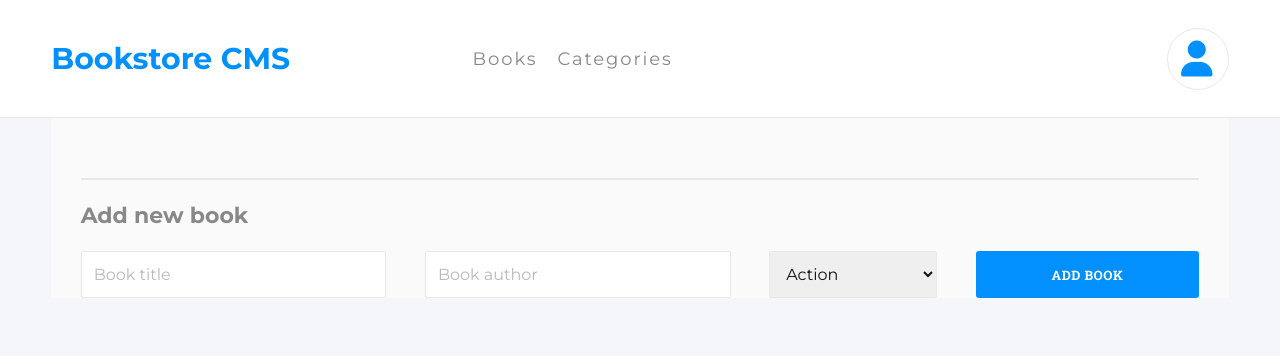
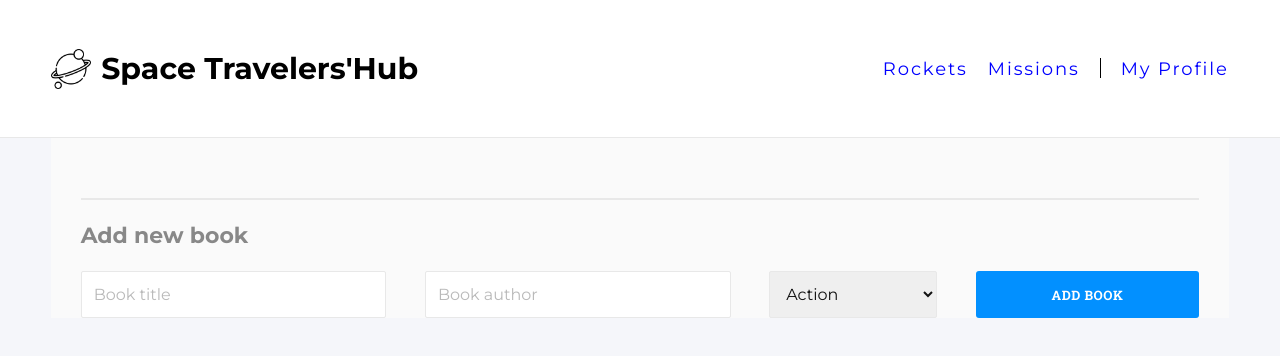
Before and after one commit to mohamed20163858/spacex-traveles-hub, a React (Create React App) app: page / in a window 1280 px wide. Shown: the top 356 px of the page. Built offline with nearby package versions, Linux system fonts and the light colour scheme; no server answers.

Commit message:
finish navbar

```diff
--- a/package.json
+++ b/package.json
@@ -17,6 +17,7 @@
     "react-router-dom": "^6.4.1",
     "react-scripts": "5.0.1",
     "redux": "^4.2.0",
+    "redux-logger": "^3.0.6",
     "redux-thunk": "^2.4.1",
     "web-vitals": "^2.1.4"
   },
--- a/src/components/Navbar.css
+++ b/src/components/Navbar.css
@@ -14,6 +14,18 @@ body {
   padding-top: 0;
   margin: 0;
   background-color: #f5f6fa;
+}
+
+.logo {
+  display: flex;
+  gap: 10px;
+  align-items: center;
+}
+
+.logo p {
+  color: black;
+  font-size: 30px;
+  font-weight: 700;
 }
 
 .outer {
@@ -39,20 +51,21 @@ body {
   color: rgb(51, 230, 230);
 }
 
-.outer .inner-2 {
-  width: 40vw;
-}
-
 .outer .inner-1 a,
 .outer .inner-2 a {
   text-decoration: none;
 }
 
 .outer .inner-2 a {
-  color: rgb(18, 18, 18);
-  opacity: 0.5;
+  color: blue;
   font-size: 18px;
   letter-spacing: 1.9px;
+}
+
+.vertical-line {
+  width: 1px;
+  height: 20px;
+  background: black;
 }
 
 .outer a h1 {
@@ -78,5 +91,5 @@ body {
 }
 
 .visited {
-  opacity: 1 !important;
+  text-decoration: underline !important;
 }
--- a/src/components/Navbar.js
+++ b/src/components/Navbar.js
@@ -1,5 +1,6 @@
 import { Link } from 'react-router-dom';
 import './Navbar.css';
+import Logo from './images/logo.png';
 
 const visitPageAction = (e) => {
   const links = document.querySelectorAll('.outer .inner-2 ul li a');
@@ -15,16 +16,18 @@ const visitPageAction = (e) => {
 const Navbar = () => (
   <div className="outer">
     <div className="inner-1">
-      <Link to="/"><h1>Bookstore CMS</h1></Link>
+      <Link to="/" className="logo">
+        <img src={Logo} alt="logo" width="40" height="40" />
+        <p>Space Travelers&apos;Hub</p>
+      </Link>
     </div>
     <div className="inner-2">
       <ul>
-        <li><Link to="/" onClick={visitPageAction}>Books</Link></li>
-        <li><Link to="/Categories" onClick={visitPageAction}>Categories</Link></li>
+        <li><Link to="/" onClick={visitPageAction}>Rockets</Link></li>
+        <li><Link to="/Categories" onClick={visitPageAction}>Missions</Link></li>
+        <div className="vertical-line" />
+        <li><Link to="/my-profile" onClick={visitPageAction}>My Profile</Link></li>
       </ul>
-    </div>
-    <div className="inner-3">
-      <Link to="/"><span><i className="fa-solid fa-user" /></span></Link>
     </div>
   </div>
 );
```
Also changed, not shown: src/components/images/logo.png (added), 1 other file (tests, documents, lock files or other folders).
